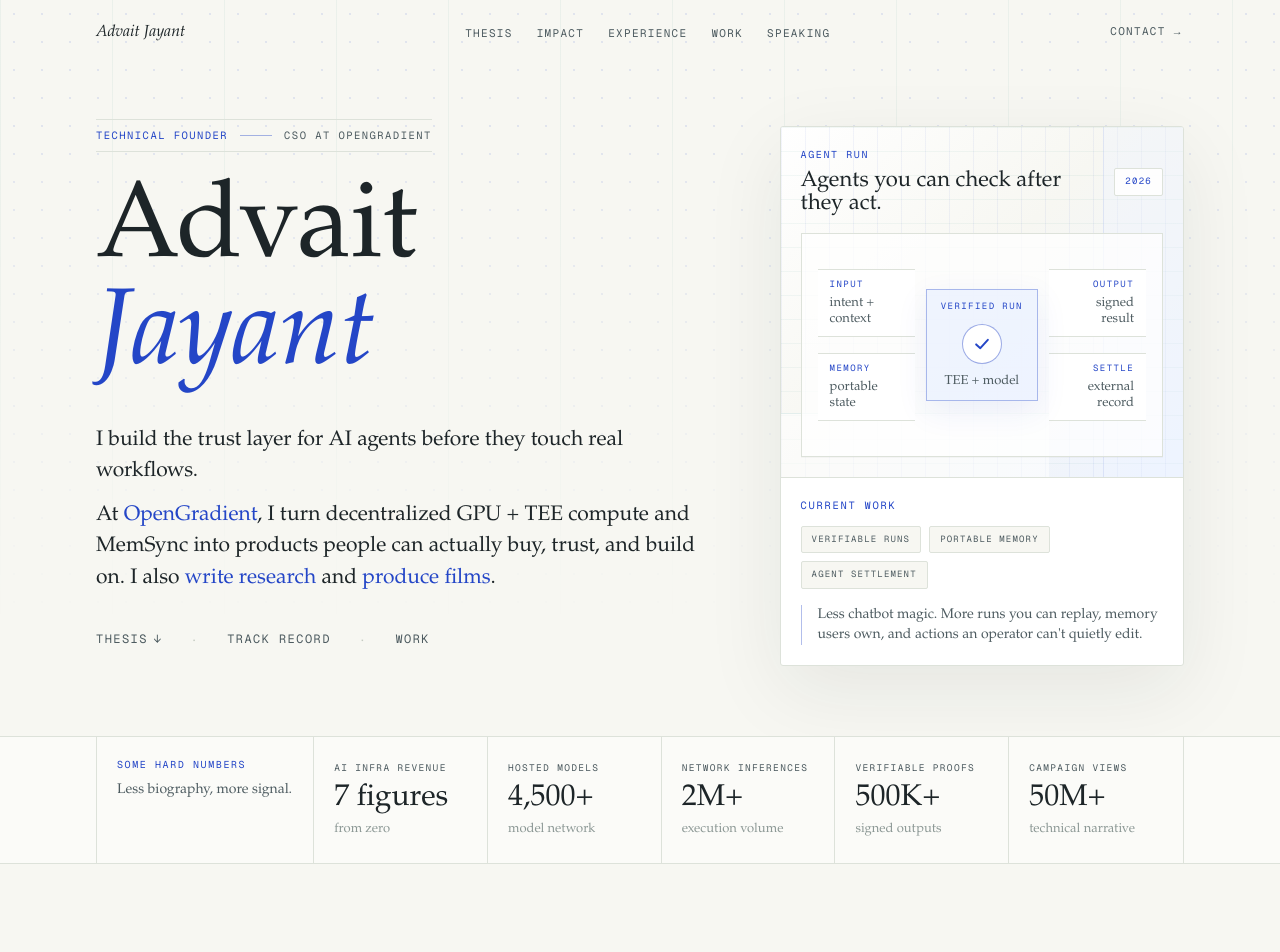
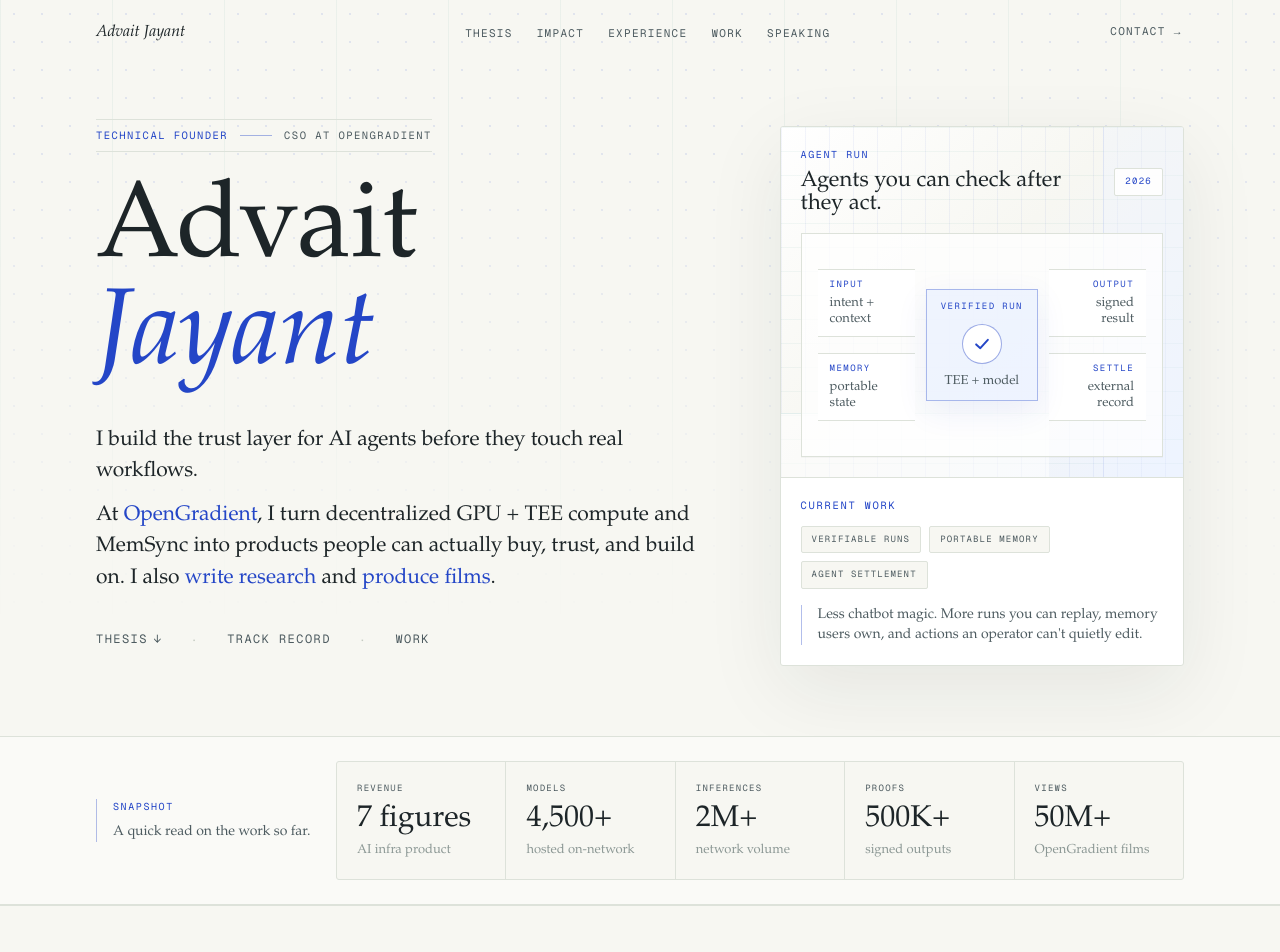
Before and after one commit to 0xadvait/personal_web, a Next.js app: page / in a window 1280 px wide. Shown: the top 952 px of the page. Built offline with nearby package versions, Linux system fonts and the light colour scheme.

Commit message:
Fix outcomes snapshot strip

```diff
--- a/src/components/ProofStrip.js
+++ b/src/components/ProofStrip.js
@@ -1,36 +1,39 @@
 import Reveal from './Reveal';
 
 const proof = [
-  { value: '7 figures', label: 'AI infra revenue', detail: 'from zero' },
-  { value: '4,500+', label: 'hosted models', detail: 'model network' },
-  { value: '2M+', label: 'network inferences', detail: 'execution volume' },
-  { value: '500K+', label: 'verifiable proofs', detail: 'signed outputs' },
-  { value: '50M+', label: 'campaign views', detail: 'technical narrative' },
+  { value: '7 figures', label: 'Revenue', detail: 'AI infra product' },
+  { value: '4,500+', label: 'Models', detail: 'hosted on-network' },
+  { value: '2M+', label: 'Inferences', detail: 'network volume' },
+  { value: '500K+', label: 'Proofs', detail: 'signed outputs' },
+  { value: '50M+', label: 'Views', detail: 'OpenGradient films' },
 ];
 
 export default function ProofStrip() {
   return (
-    <section aria-label="Selected proof points" className="border-t border-border bg-surface/45">
+    <section aria-label="Selected outcomes" className="border-y border-border bg-surface/35">
       <div className="mx-auto max-w-6xl px-5 sm:px-8">
         <Reveal>
-          <div className="grid grid-cols-2 border-x border-border lg:grid-cols-[1.25fr_repeat(5,minmax(0,1fr))]">
-            <div className="col-span-2 border-b border-r border-border px-4 py-5 sm:px-5 lg:col-span-1 lg:border-b-0">
+          <div className="grid gap-5 py-5 sm:py-6 lg:grid-cols-[220px_1fr] lg:items-center">
+            <div className="border-l border-accent/35 pl-4">
               <div className="font-mono text-[10px] uppercase tracking-[0.16em] text-accent">
-                Some hard numbers
+                Snapshot
               </div>
-              <p className="mt-2 max-w-sm font-serif text-[14px] leading-[1.45] text-fg-muted">
-                Less biography, more signal.
+              <p className="mt-2 max-w-xs font-serif text-[14px] leading-[1.45] text-fg-muted">
+                A quick read on the work so far.
               </p>
             </div>
-            {proof.map((item) => (
+            <div className="grid grid-cols-2 gap-px overflow-hidden rounded-[3px] border border-border bg-border sm:grid-cols-5">
+              {proof.map((item, index) => (
                 <dl
                   key={item.label}
-                className="border-b border-r border-border px-4 py-5 last:border-r-0 lg:border-b-0 lg:px-5 lg:py-6"
+                  className={`bg-bg px-4 py-4 sm:px-5 sm:py-5 ${
+                    index === proof.length - 1 ? 'col-span-2 sm:col-span-1' : ''
+                  }`}
                 >
-                <dt className="font-mono text-[9.5px] uppercase tracking-[0.14em] text-fg-muted">
+                  <dt className="font-mono text-[9px] uppercase tracking-[0.14em] text-fg-muted">
                     {item.label}
                   </dt>
-                <dd className="mt-2 font-serif text-2xl leading-none text-fg sm:text-3xl">
+                  <dd className="mt-2 font-serif text-[25px] leading-none text-fg sm:text-[30px]">
                     {item.value}
                   </dd>
                   <dd className="mt-2 font-serif text-[13px] leading-snug text-fg-dim">
@@ -39,6 +42,7 @@ export default function ProofStrip() {
                 </dl>
               ))}
             </div>
+          </div>
         </Reveal>
       </div>
     </section>
```
Lines whose indentation alone changed are shown as unchanged.
